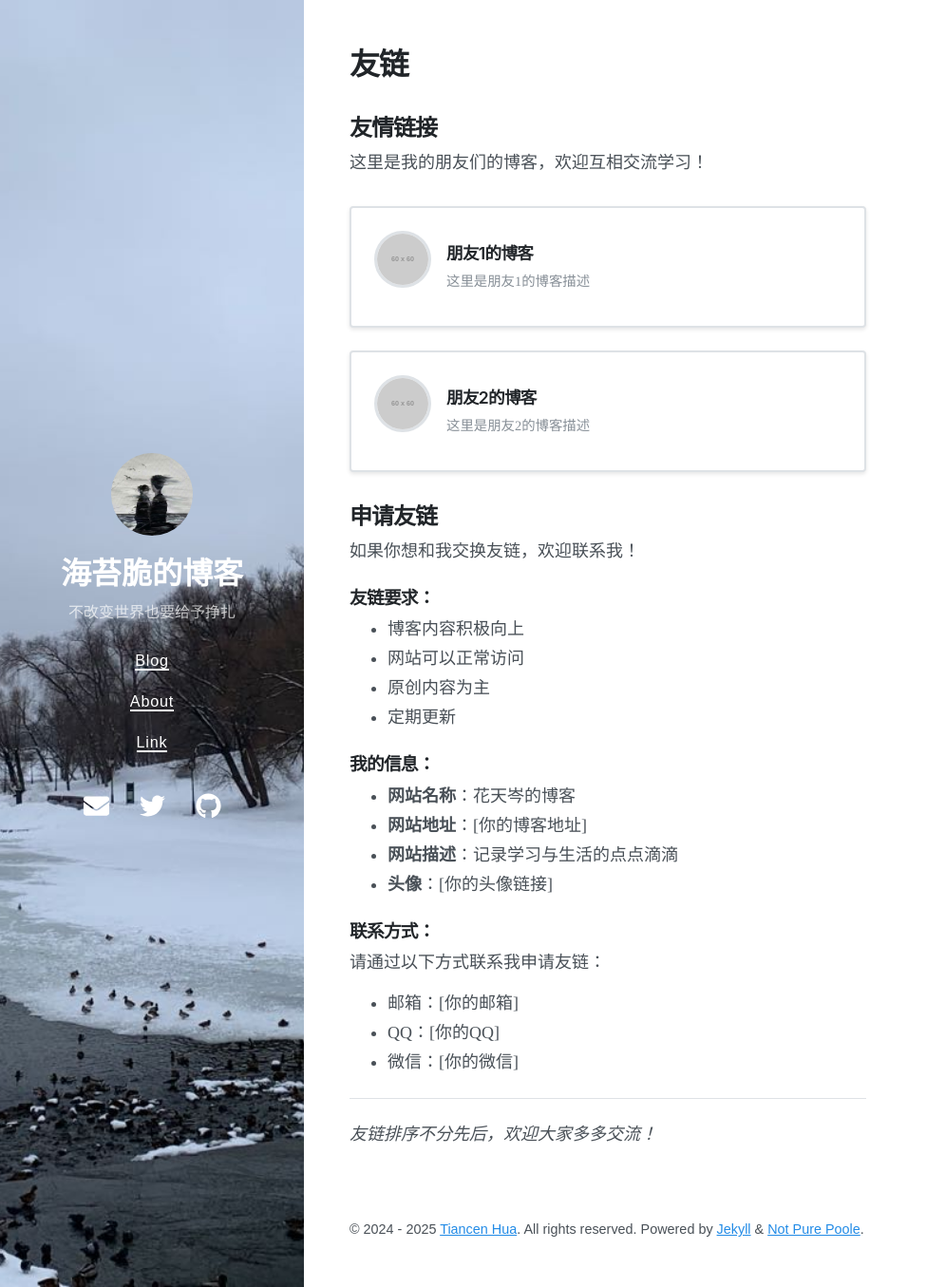
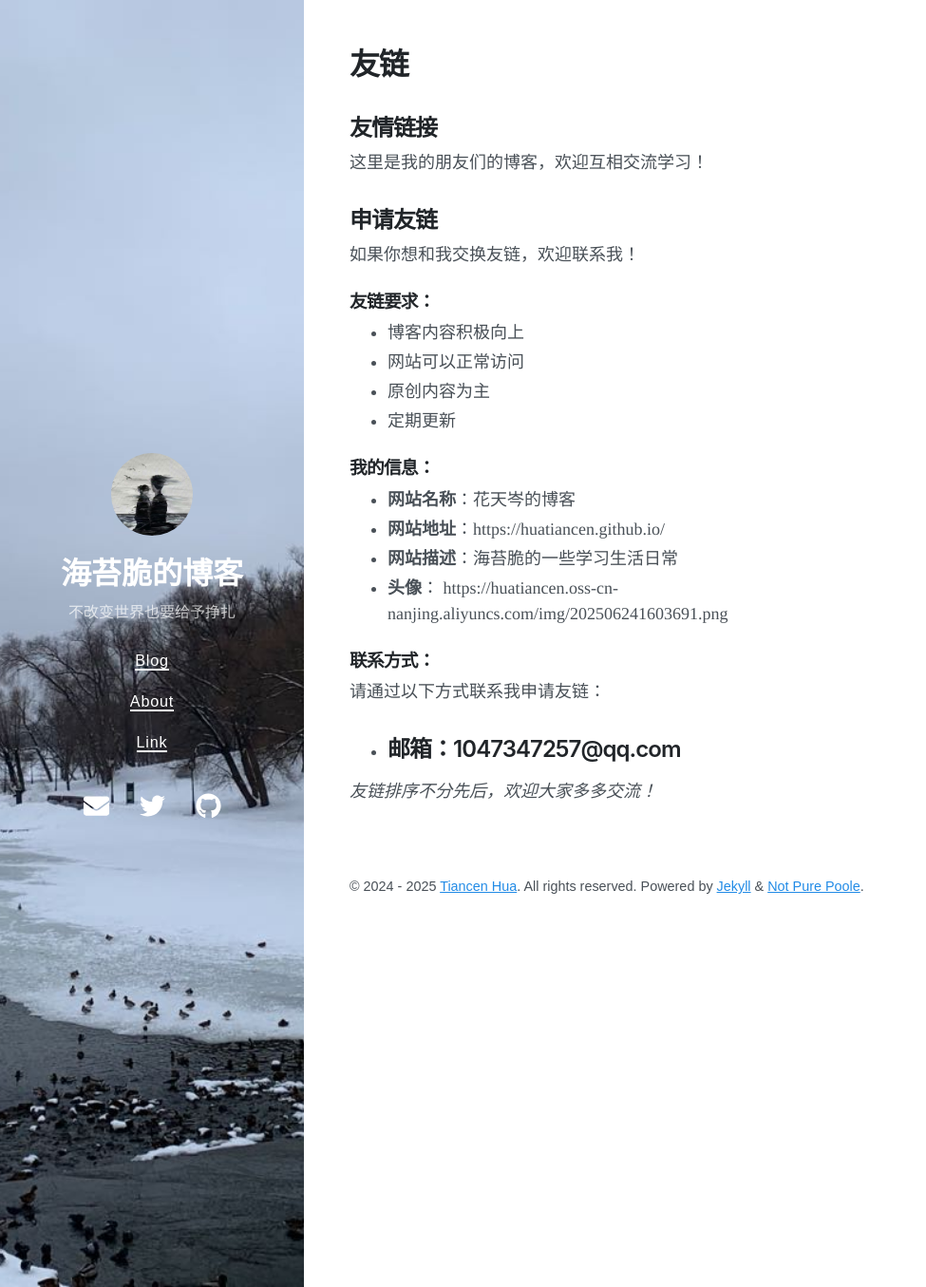
Before and after one commit to Huatiancen/Huatiancen.github.io, a Jekyll site: the page built from links.md, in a window 1280 px wide and 1355 px high. Shown: the whole window at 95% size, without its empty margins (0-975 px from the left). Built offline with Jekyll 4.4.1, drawn with Linux system fonts in a browser that asks for light colours; nearby versions of some CDN libraries.

Commit message:
更信link

```diff
--- a/links.md
+++ b/links.md
@@ -7,37 +7,6 @@ title: 友链
 
 这里是我的朋友们的博客，欢迎互相交流学习！
 
-<div class="friend-links">
-  <div class="friend-link">
-    <a href="https://example1.com" target="_blank">
-      <div class="friend-card">
-        <div class="friend-avatar">
-          <img src="https://via.placeholder.com/60x60" alt="朋友1">
-        </div>
-        <div class="friend-info">
-          <h4>朋友1的博客</h4>
-          <p>这里是朋友1的博客描述</p>
-        </div>
-      </div>
-    </a>
-  </div>
-
-  <div class="friend-link">
-    <a href="https://example2.com" target="_blank">
-      <div class="friend-card">
-        <div class="friend-avatar">
-          <img src="https://via.placeholder.com/60x60" alt="朋友2">
-        </div>
-        <div class="friend-info">
-          <h4>朋友2的博客</h4>
-          <p>这里是朋友2的博客描述</p>
-        </div>
-      </div>
-    </a>
-  </div>
-
-  <!-- 添加更多友链，复制上面的 friend-link 结构 -->
-</div>
 
 ## 申请友链
 
@@ -51,16 +20,13 @@ title: 友链
 
 ### 我的信息：
 - **网站名称**：花天岑的博客
-- **网站地址**：[你的博客地址]
-- **网站描述**：记录学习与生活的点点滴滴
-- **头像**：[你的头像链接]
+- **网站地址**：https://huatiancen.github.io/
+- **网站描述**：海苔脆的一些学习生活日常
+- **头像**： https://huatiancen.oss-cn-nanjing.aliyuncs.com/img/202506241603691.png
 
 ### 联系方式：
 请通过以下方式联系我申请友链：
-- 邮箱：[你的邮箱]
-- QQ：[你的QQ]
-- 微信：[你的微信]
-
+- 邮箱：1047347257@qq.com
 ---
 
 *友链排序不分先后，欢迎大家多多交流！*
```
